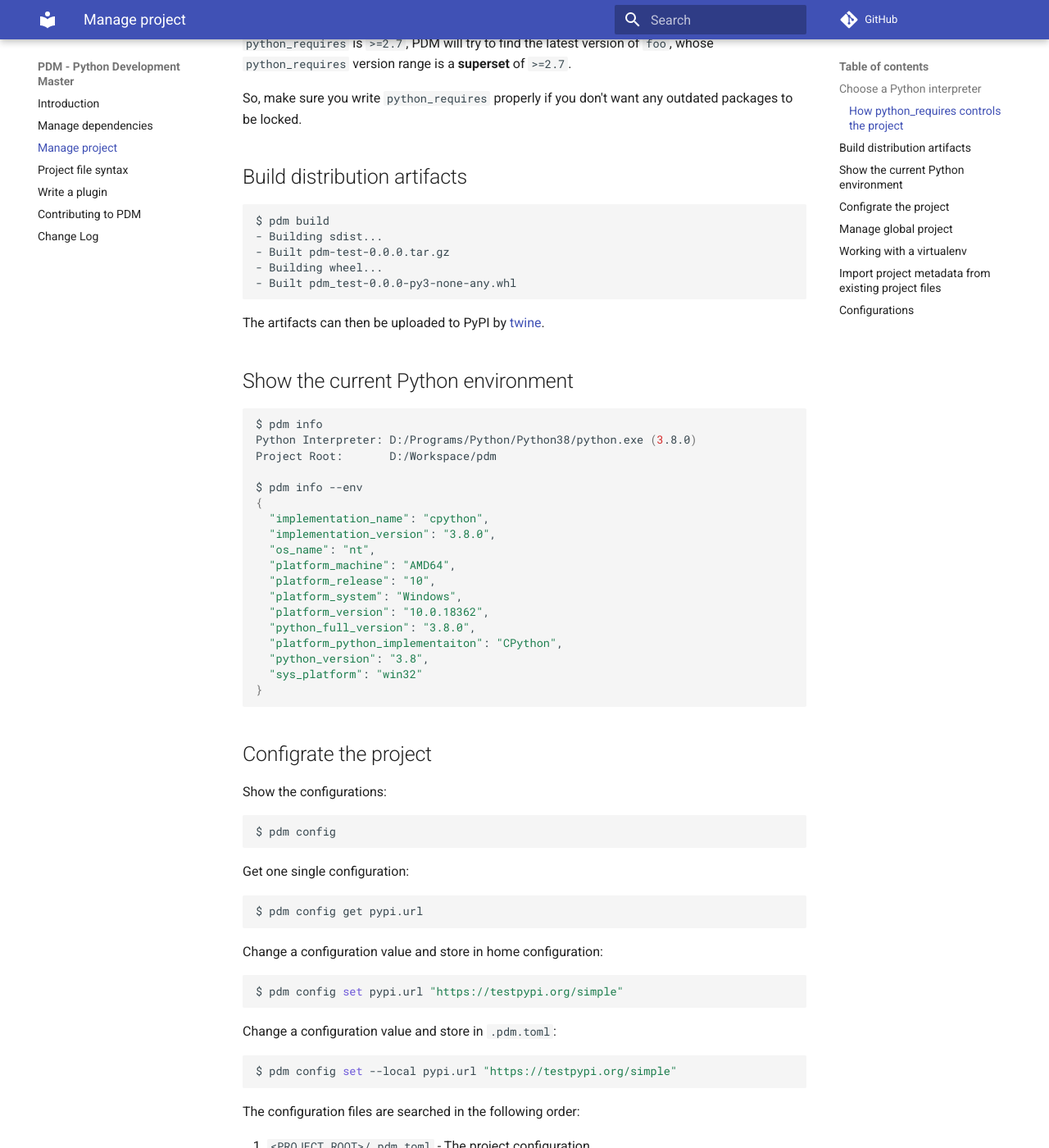
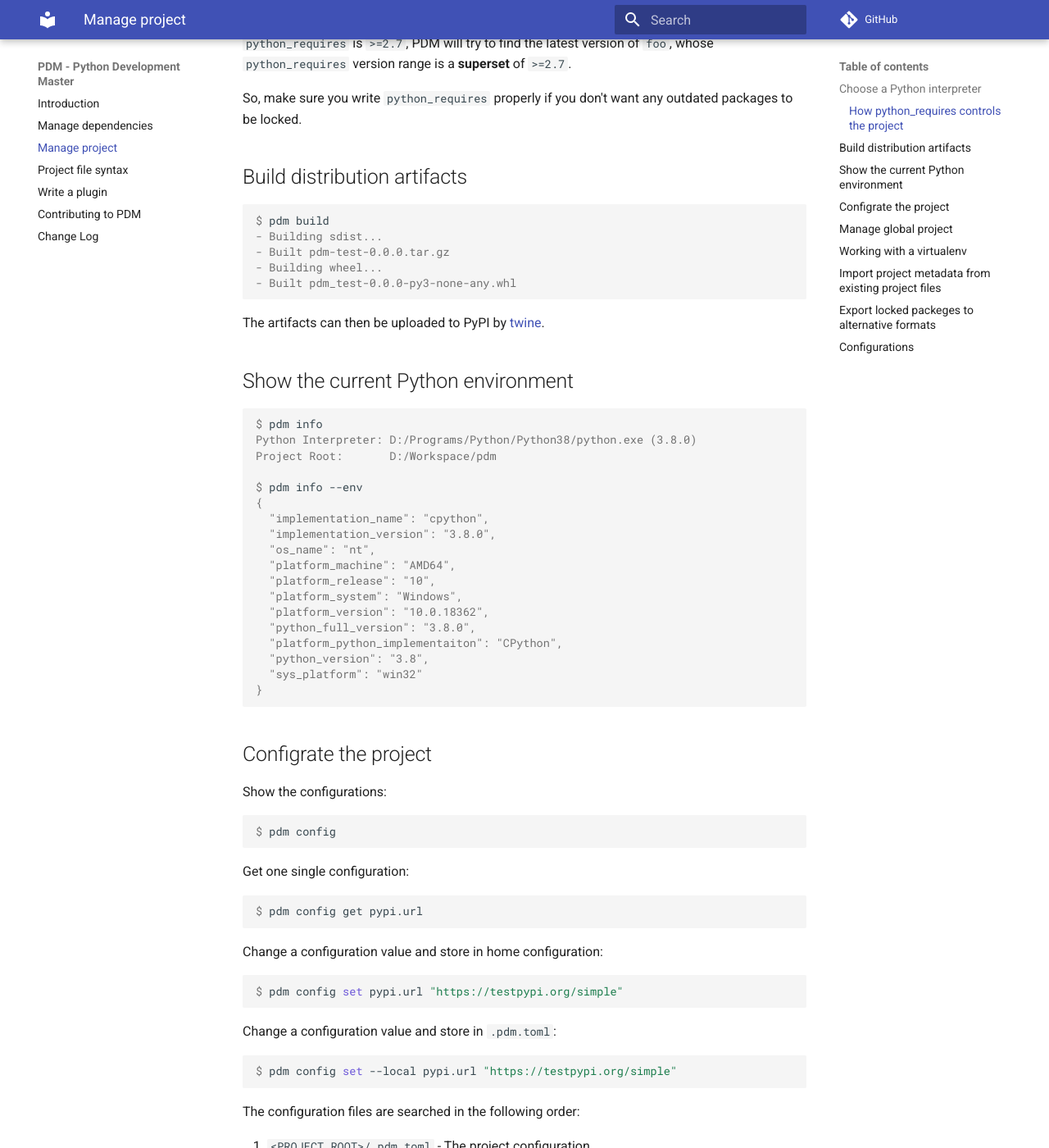
Before and after one commit to ChrisSanderser/pd-ms, an MkDocs documentation site: the page built from docs/docs/project.md, in a window 1280 px wide and 1400 px high, scrolled down 799 px. Shown: the whole window at 82% size. Built offline with MkDocs 1.6.1 and Material for MkDocs 9.7.7, drawn with Linux system fonts in a browser that asks for light colours; comment, search, counter and statistics services are not loaded; some of the changed text lies outside the part shown.

Commit message:
Add doc for export command

````diff
--- a/docs/docs/project.md
+++ b/docs/docs/project.md
@@ -36,7 +36,7 @@ So, make sure you write `python_requires` properly if you don't want any outdate
 
 ## Build distribution artifacts
 
-```bash
+```console
 $ pdm build
 - Building sdist...
 - Built pdm-test-0.0.0.tar.gz
@@ -47,7 +47,7 @@ The artifacts can then be uploaded to PyPI by [twine](https://pypi.org/project/t
 
 ## Show the current Python environment
 
-```bash
+```console
 $ pdm info
 Python Interpreter: D:/Programs/Python/Python38/python.exe (3.8.0)
 Project Root:       D:/Workspace/pdm
@@ -71,19 +71,19 @@ $ pdm info --env
 ## Configrate the project
 
 Show the configurations:
-```bash
+```console
 $ pdm config
 ```
 Get one single configuration:
-```bash
+```console
 $ pdm config get pypi.url
 ```
 Change a configuration value and store in home configuration:
-```bash
+```console
 $ pdm config set pypi.url "https://testpypi.org/simple"
 ```
 Change a configuration value and store in `.pdm.toml`:
-```bash
+```console
 $ pdm config set --local pypi.url "https://testpypi.org/simple"
 ```
 
@@ -136,6 +136,15 @@ PDM provides `import` command so that you don't have to initialize the project m
 Also, when you are executing `pdm init` or `pdm install`, PDM can auto-detect possible files to import
 if your PDM project has not been initialized yet.
 
+## Export locked packeges to alternative formats
+
+You can also export `pdm.lock` to other formats, to ease the CI flow or image building process. Currently,
+only `requirements.txt` format is supported:
+
+```console
+$ pdm export -o requirements.txt
+```
+
 ## Configurations
 
 | Config Item | Description | Default Value | Available in Project | Env var |
````
Also changed, not shown: docs/docs/dependency.md (+7 -7 lines), docs/docs/index.md (+2 -2 lines).
